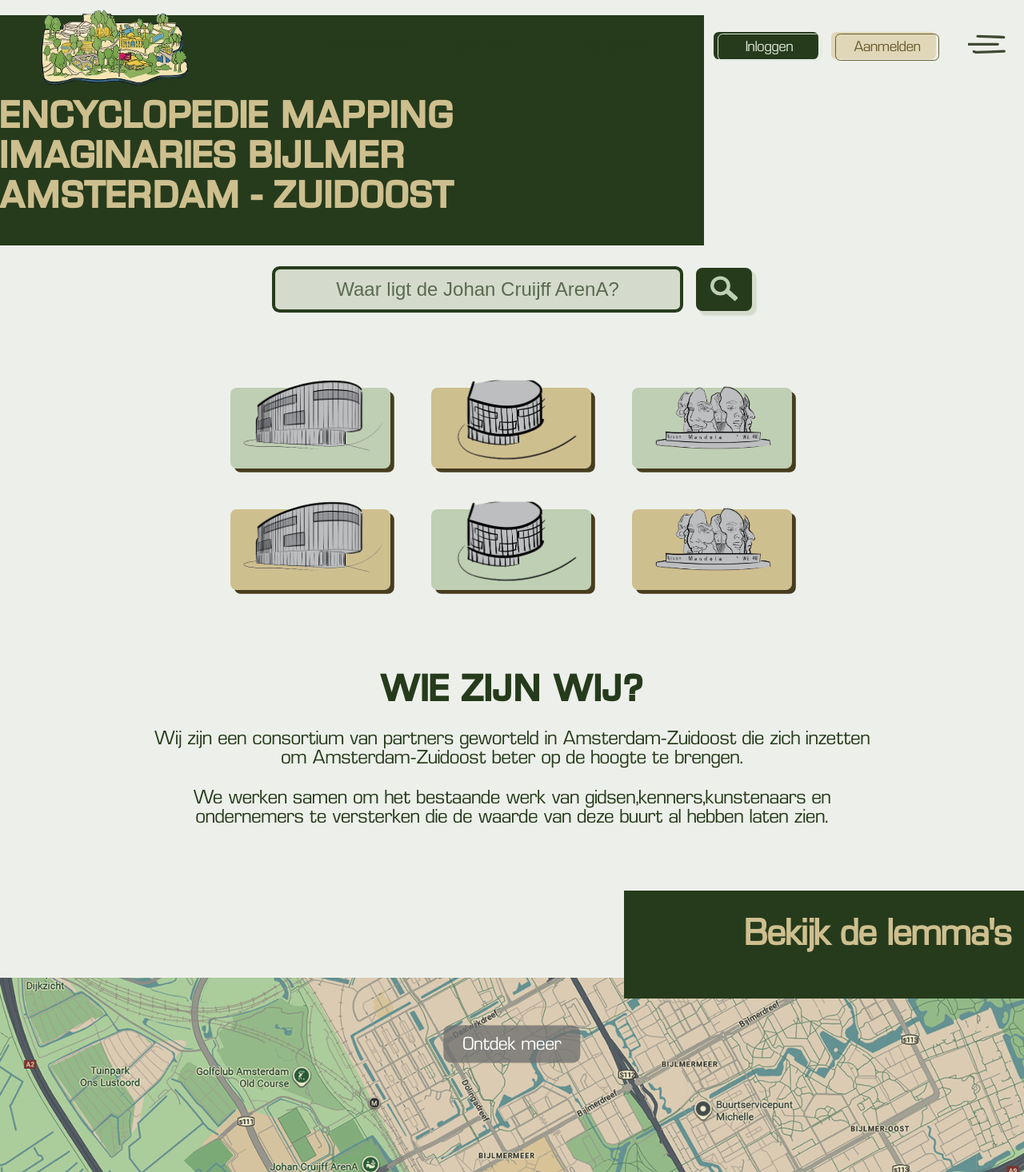
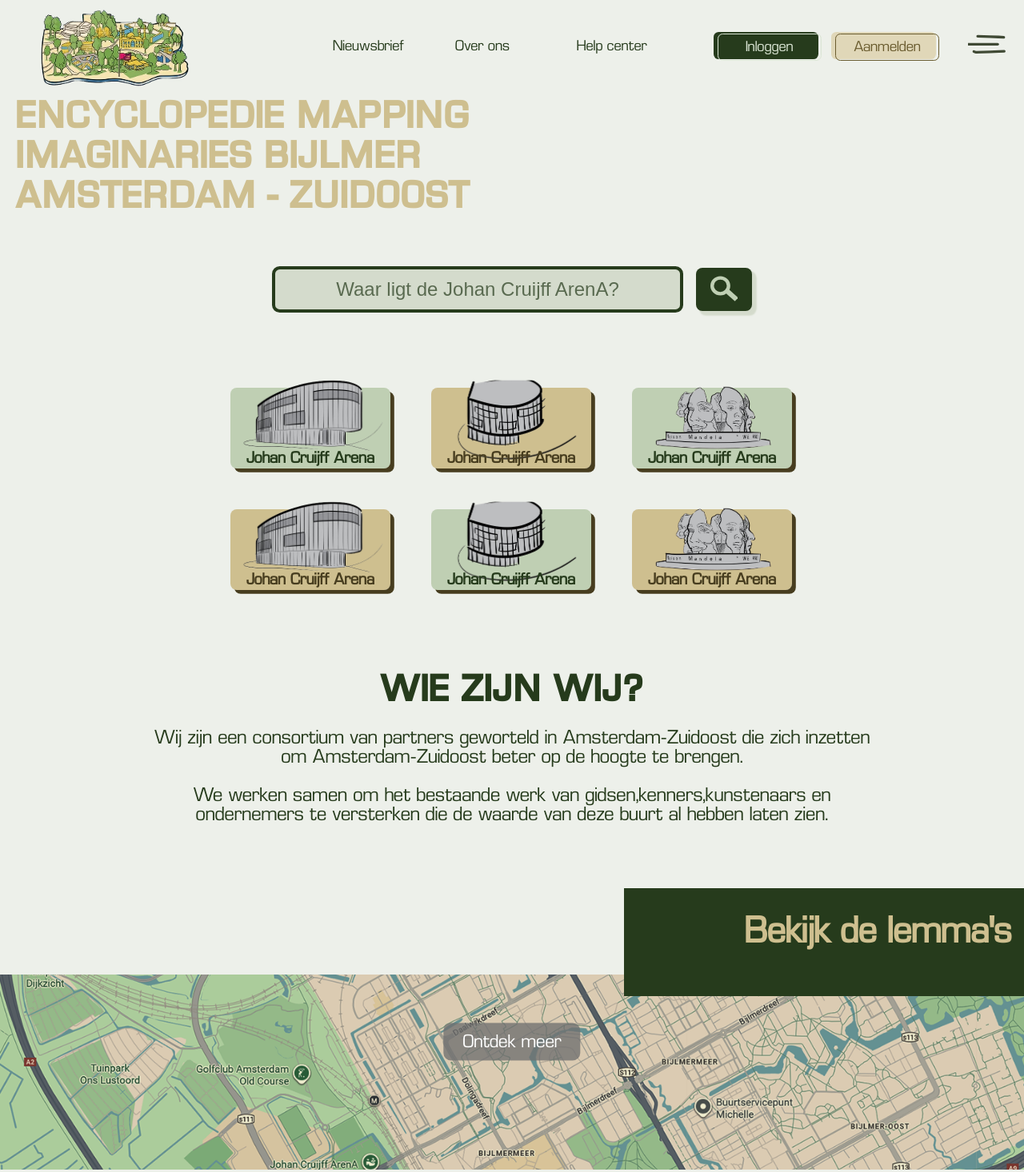
Before and after one commit to fdnd-agency/bijlmerchronicles, a SvelteKit app: page / in a window 1280 px wide. Shown: the whole page at 80% size. Built offline with nearby package versions, Linux system fonts and the light colour scheme.

Commit message:
[FEATURE]: #73 - Fixed mobible title show
Laat nu op mobile de title zien tenzij deze devices een hover ondersteunen. Ik wil nog gaan werken met een scroll-snap detection, maar dit moet via javascript

```diff
--- a/src/lib/components/molecules/LemmaCard.svelte
+++ b/src/lib/components/molecules/LemmaCard.svelte
@@ -63,24 +63,31 @@
 
     a {
         h2 {
-            opacity: 0  ;
             display: block;
             position: absolute;
+            transform: translateX(-50%) translateY(-0.1rem) scale(1.05);
             bottom: 0.1rem;
             left: 50%;
-            transform: translateX(-50%) translateY(0.6rem) scale(1.05);
             margin: 0;
             justify-self: center;
             white-space: nowrap;
             font-size: 1.25rem;
+        }
+
+        @media (prefers-reduced-motion: no-preference) and (hover: hover){
+            h2 {
+                transform: translateX(-50%) translateY(0.6rem) scale(1.05);
+                opacity: 0;
                 transition:
                     opacity 0.25s ease-out,
                     transform 0.25s ease-out;
             }
+
             &:hover h2,
             &:focus-within h2 {
                 opacity: 1;
                 transform: translateX(-50%) translateY(0) scale(1.05);
+            }
         }
     }
 
--- a/src/routes/+page.svelte
+++ b/src/routes/+page.svelte
@@ -38,6 +38,7 @@
         color: var( --color-primary);
         position: relative;
         margin: 1.5rem 0rem 0rem 0rem;
+        padding-left: 1.25rem;
         z-index: 2;
         max-width: 85vw;
         height: 40vh;
@@ -52,6 +53,8 @@
             height: 40vh;
         }
 
+        @supports (clip-path: shape(from 97.54% 10.91%,curve by -10.93% -10.76% with -2.11% -5.38%/-6.13% -9.91%,curve by -15.78% 7.98% with -5.83% -1.03%/-11.32% 3.26%,curve by -14.36% 12.27% with -4.46% 4.71%/-8.72% 10.15%,curve by -30.93% -4.53% with -10.05% 3.75%/-20.44% -4.47%,curve to 7.15% 25.66% with 18.67% 15.81%/11.86% 19.43%,curve by 19.9% 70.23% with -17.4% 23.09%/-0.05% 60.08%,curve by 49.46% -9.07% with 16.08% 8.22%/35.34% 3.57%,curve by 23.23% -53.55% with 13.43% -12.03%/21.71% -33.18%,curve by 0.25% -4.77% with 0.1% -1.63%/0.2% -3.2%,curve to 97.54% 10.91% with 100.09% 22.46%/99.64% 16.29%,close)){
+
             /* h1 background */
             .h1-background{
                 aspect-ratio: 2.592;
@@ -63,6 +66,7 @@
                 width: calc(100% + 10vw);
                 height: 100%;
                 z-index: -1;
+            }
         }
 
     }
@@ -81,12 +85,14 @@
 
     p {
         font-size: var(--paragraph-3);
-        margin-bottom: 1.5rem;
+        text-align: center;
+        margin: 0 15vw 1.5rem 15vw;
+        @supports (justify-self: center){
             justify-self: center;
-        text-align: center;
             max-width: 70vw;
+            margin: 0 0 1.5rem 0;
         }
-
+    }
 /* --------------------------------------- Search (section) container styling ------------------------------------ */
 
     .lemma-search-container{
```
Also changed, not shown: src/lib/css/global-styles.css. Lines whose indentation alone changed are shown as unchanged.
